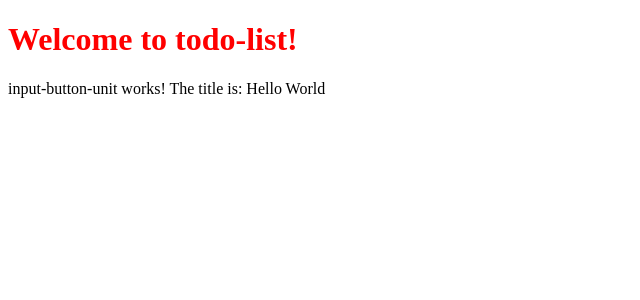
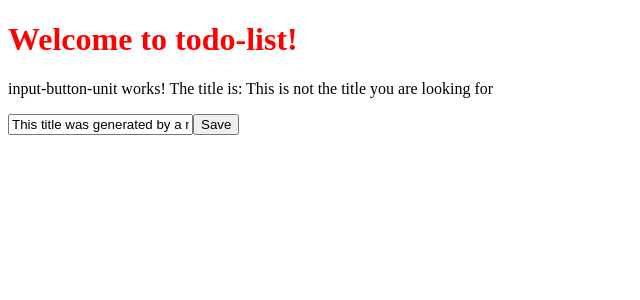
Before and after one commit to juliaknuth/Angular-Workshop, an Angular app: page / in a window 1280 px wide. Shown: the top 300 px of the page, without its empty margins (0-640 px from the left). Built offline with nearby package versions, Linux system fonts and the light colour scheme.

Commit message:
Methodes learned

```diff
--- a/src/app/input-button-unit/input-button-unit.component.ts
+++ b/src/app/input-button-unit/input-button-unit.component.ts
@@ -1,4 +1,5 @@
 import { Component, OnInit } from '@angular/core';
+
 
 @Component({
   selector: 'app-input-button-unit',
@@ -7,14 +8,22 @@
       input-button-unit works!
       The title is: {{ title }}
     </p>
+    <input [value]="generateTitle()">    <button>Save</button>
   `,
+
   styleUrls: ['./input-button-unit.component.scss']
 })
 export class InputButtonUnitComponent implements OnInit {
-title = 'Hello World';
+  title = 'Hello World';
+
   constructor() { }
 
-  ngOnInit(): void {
+  ngOnInit() {setTimeout(() => {
+    this.title = 'This is not the title you are looking for';
+  }, 3000);
   }
 
+  generateTitle(): string {
+    return 'This title was generated by a method.';
+  }
 }
```
